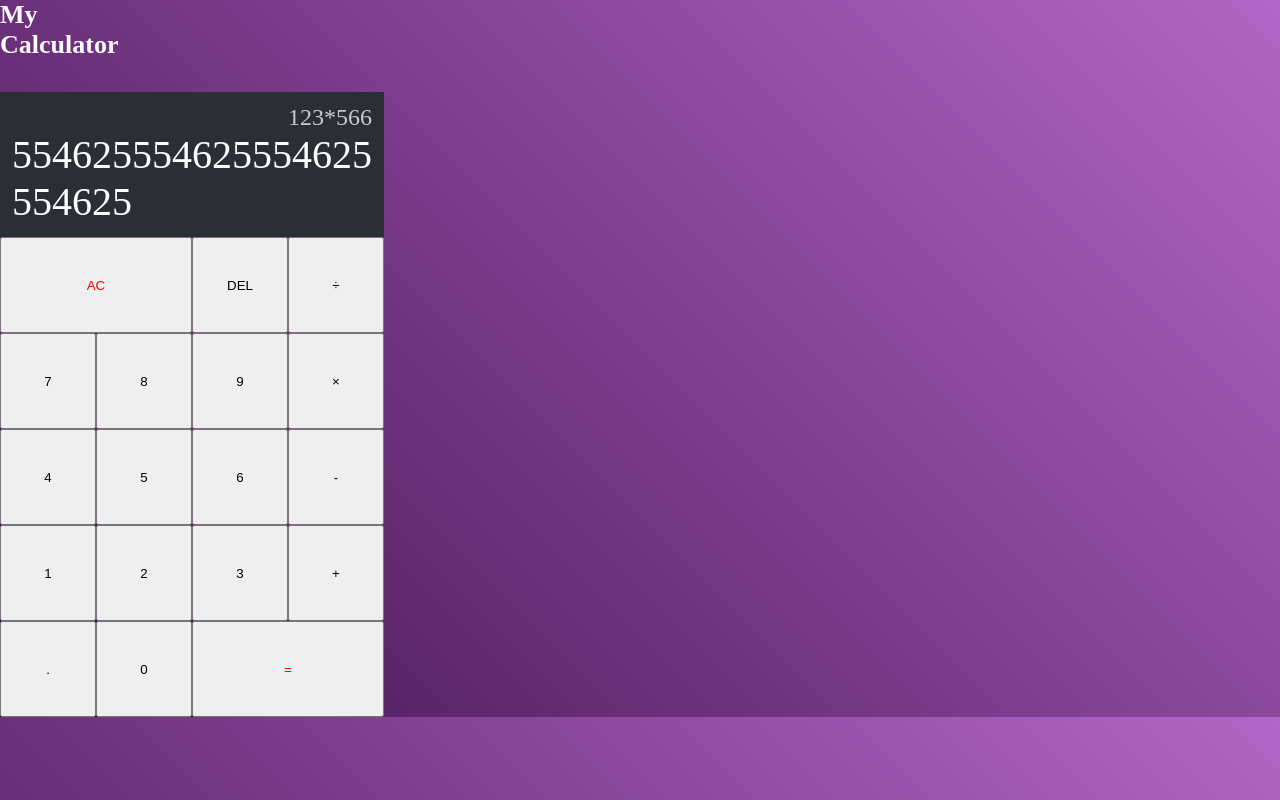
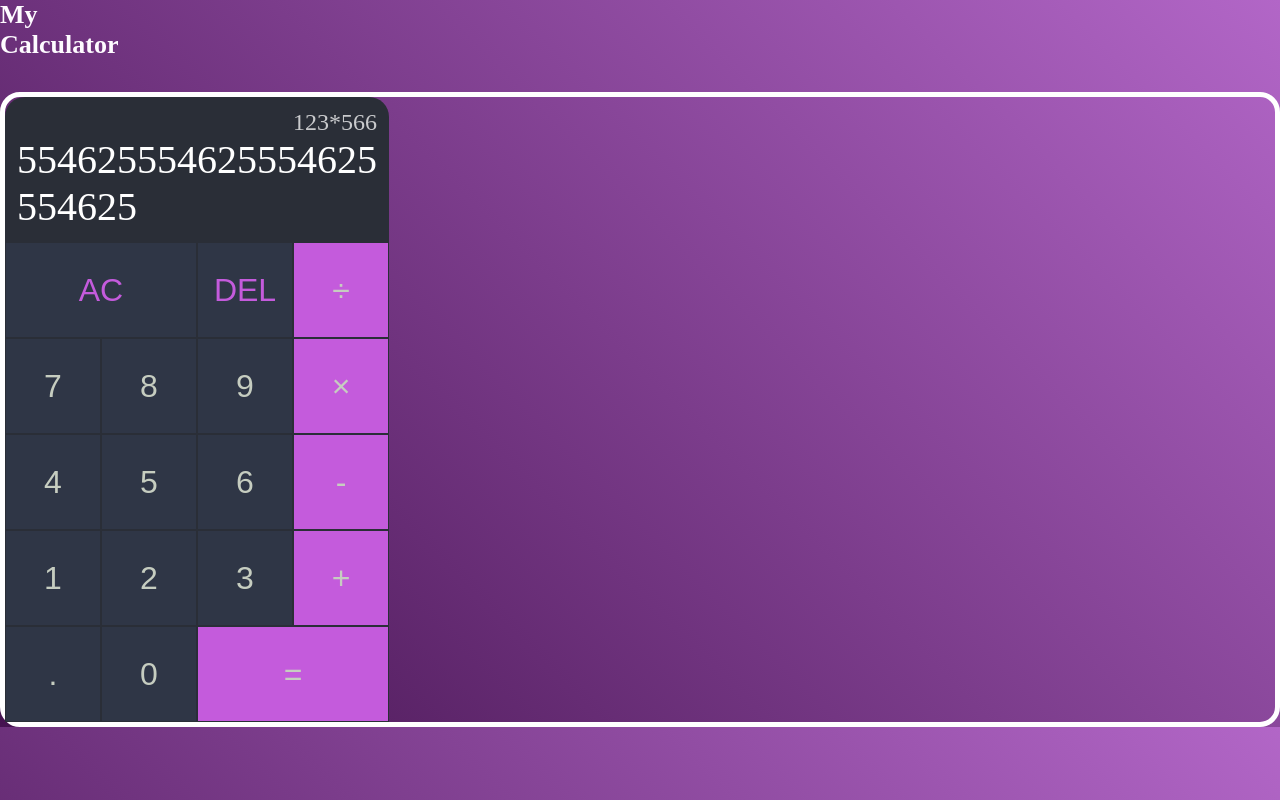
Before and after one commit to vyshnav0/Simple-React-Calculator, a React (Create React App) app: page / in a window 1280 px wide. Built offline with nearby package versions, Linux system fonts and the light colour scheme.

Commit message:
changed button styles. Need to fix border issue

```diff
--- a/src/App.js
+++ b/src/App.js
@@ -9,24 +9,24 @@ function App() {
           <div className="curr-operand">554625554625554625554625</div>  {/* the operand we enter after prev-operand */}
         </div>
 
-        <button className="spans">AC</button>
-        <button>DEL</button>
-        <button>÷</button>
+        <button className="purple-text spans">AC</button>
+        <button className="purple-text">DEL</button>
+        <button className="purple-button" >÷</button>
         <button>7</button>
         <button>8</button>
         <button>9</button>
-        <button>×</button>
+        <button className="purple-button">×</button>
         <button>4</button>
         <button>5</button>
         <button>6</button>
-        <button>-</button>
+        <button className="purple-button">-</button>
         <button>1</button>
         <button>2</button>
         <button>3</button>
-        <button>+</button>
+        <button className="purple-button">+</button>
         <button>.</button>
         <button>0</button>
-        <button className="spans">=</button>
+        <button className="purple-button spans">=</button>
 
       </div>
     </>
--- a/src/style.css
+++ b/src/style.css
@@ -16,20 +16,41 @@ body{
 }
 
 .calculator-grid{
+    /* margin: 0 auto; */
+    border: 5px solid white;
+    border-radius: 20px;
     display: grid;
     margin-top: 2rem;
     grid-template-columns: repeat(4, 6rem);   /* this created a grid with 4 columns with width 6*/
     grid-template-rows: minmax(7rem, auto) repeat(5, 6rem);
     /* minmax- when there is more content on the screen than screen size auto comes into play else minimum of 7 is used */
     /* do the same to 5 more rows with 6rem width */
+}
+
+.calculator-grid > button{
+    cursor: pointer;
+    font-size: 2rem;
+    color: #c6cdc0;
+    border: 1px solid #2a2e37;
+    outline: none;
+    background-color: #2f3646;
 
 }
+
+.purple-button {
+  background-color: #c45bdc  !important;
+}
+.purple-text{
+    color: #c45bdc !important;
+}
+
+
 .spans{
-    color: red;
-    grid-column: span 2;    /* makes width of AC and EQUAL button twice that of normal column */
+    grid-column: span 2 ;    /* makes width of AC and EQUAL button twice that of normal column */
 }
 
 .output-screen {
+    border-radius: 20px 20px 0 0;     /* makes top left and right of display curve */
     grid-column: 1 / -1;
     /* spans from the first to the last grid column, taking up the entire width of the grid. */
     background-color: #2a2e37;
```
